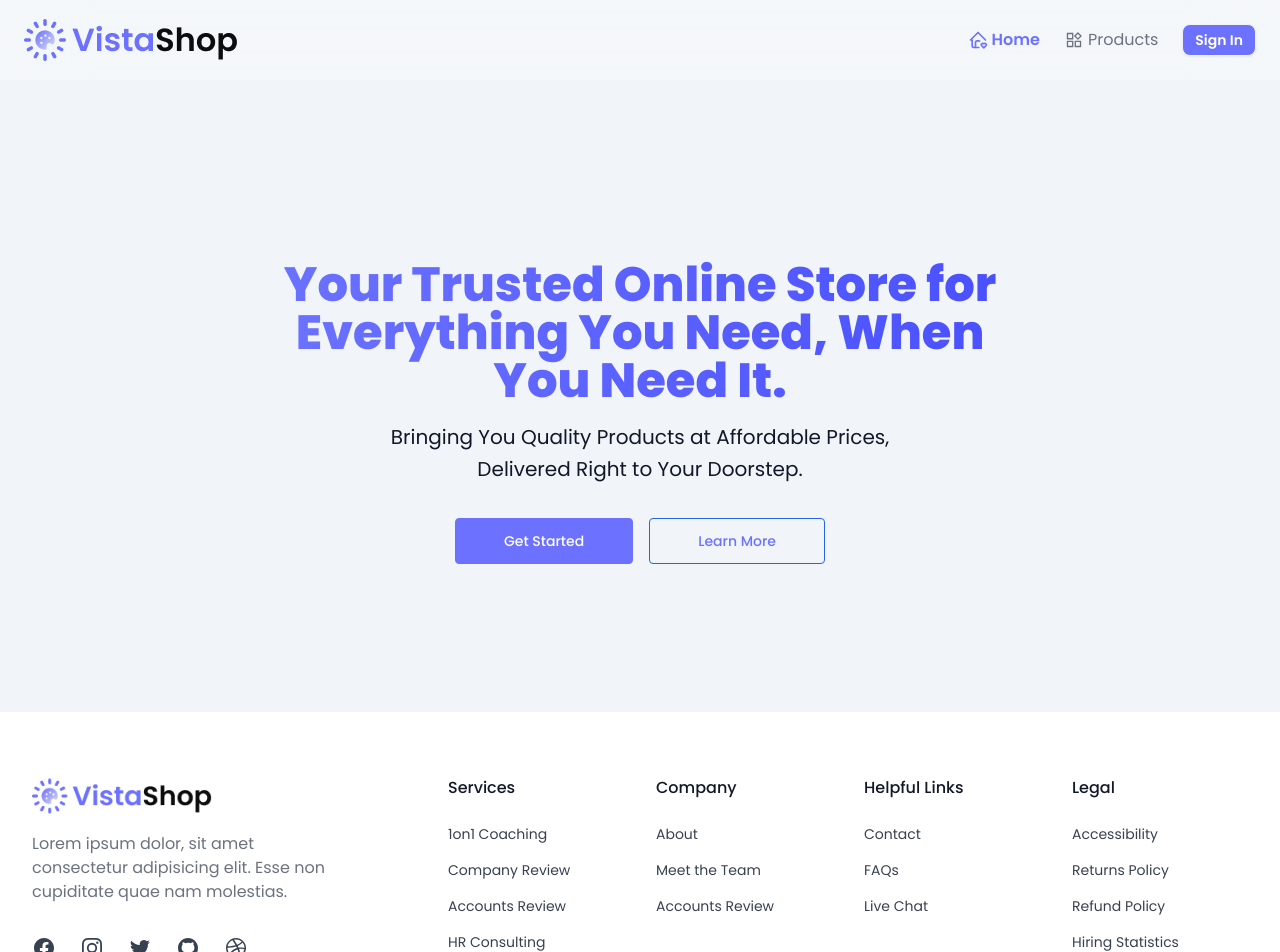
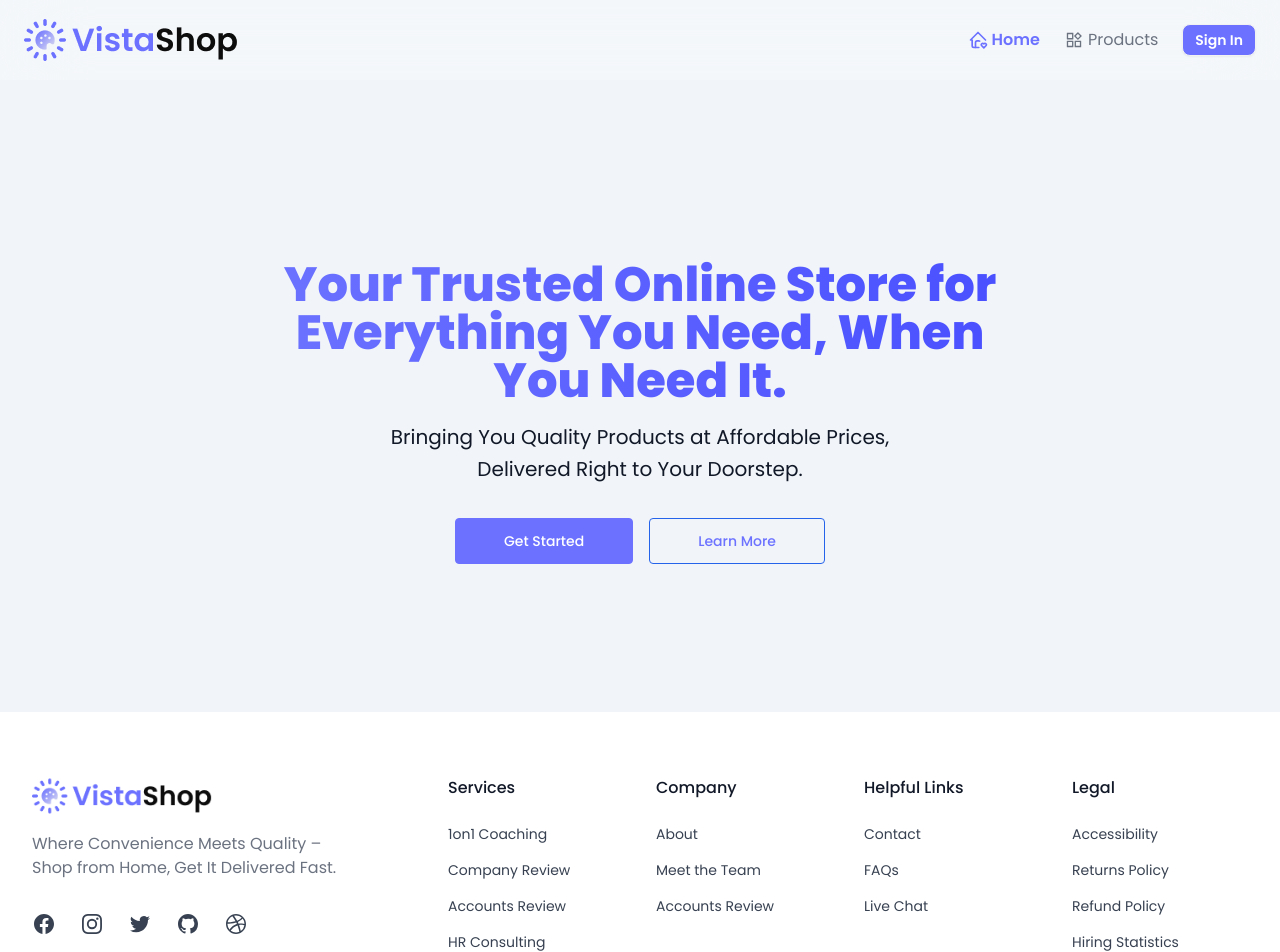
Before and after one commit to hellomaruf/VistaShop, a React (Vite) app: page / in a window 1280 px wide. Shown: the top 952 px of the page. Built offline with nearby package versions, Linux system fonts and the light colour scheme; no server answers.

Commit message:
update footer

```diff
--- a/src/Shared/Footer.jsx
+++ b/src/Shared/Footer.jsx
@@ -11,8 +11,7 @@ function Footer() {
               </div>
 
               <p className="mt-4 max-w-xs text-gray-500">
-                Lorem ipsum dolor, sit amet consectetur adipisicing elit. Esse
-                non cupiditate quae nam molestias.
+              Where Convenience Meets Quality – Shop from Home, Get It Delivered Fast.
               </p>
 
               <ul className="mt-8 flex gap-6">
```
